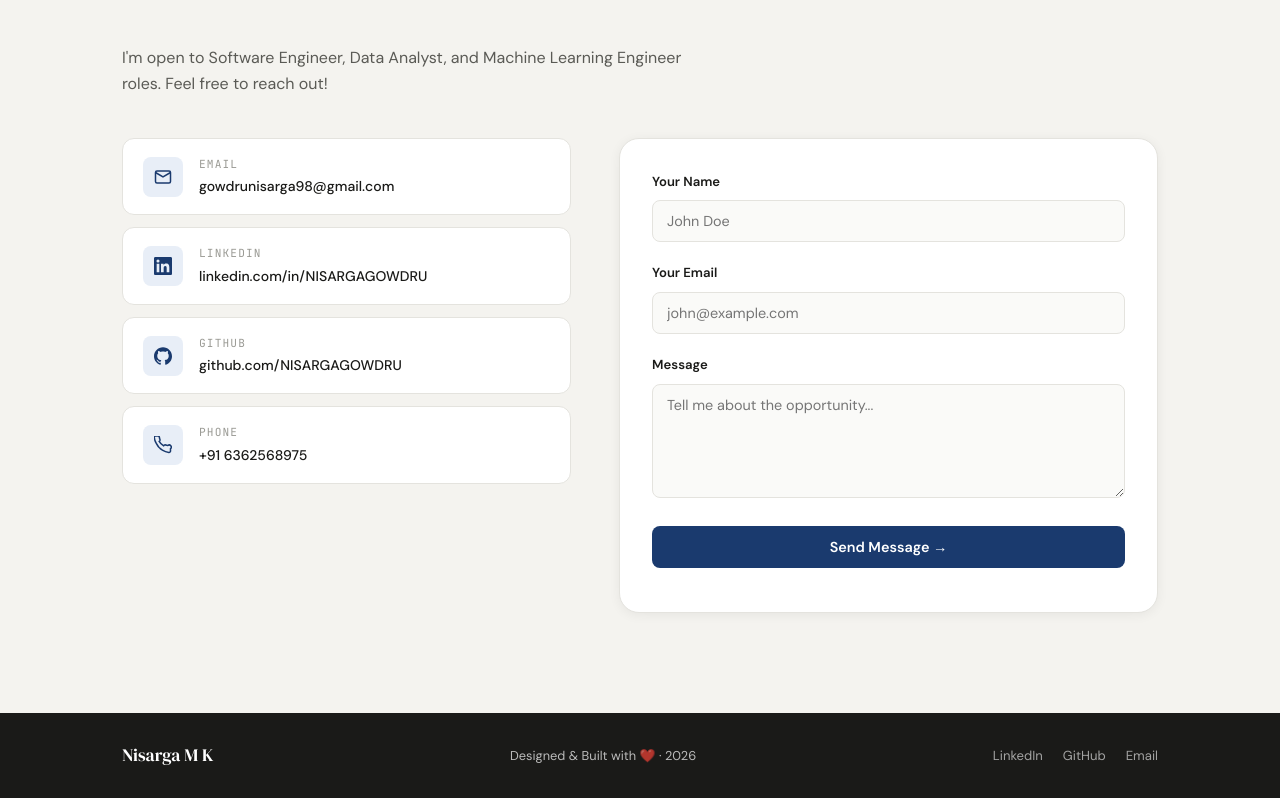
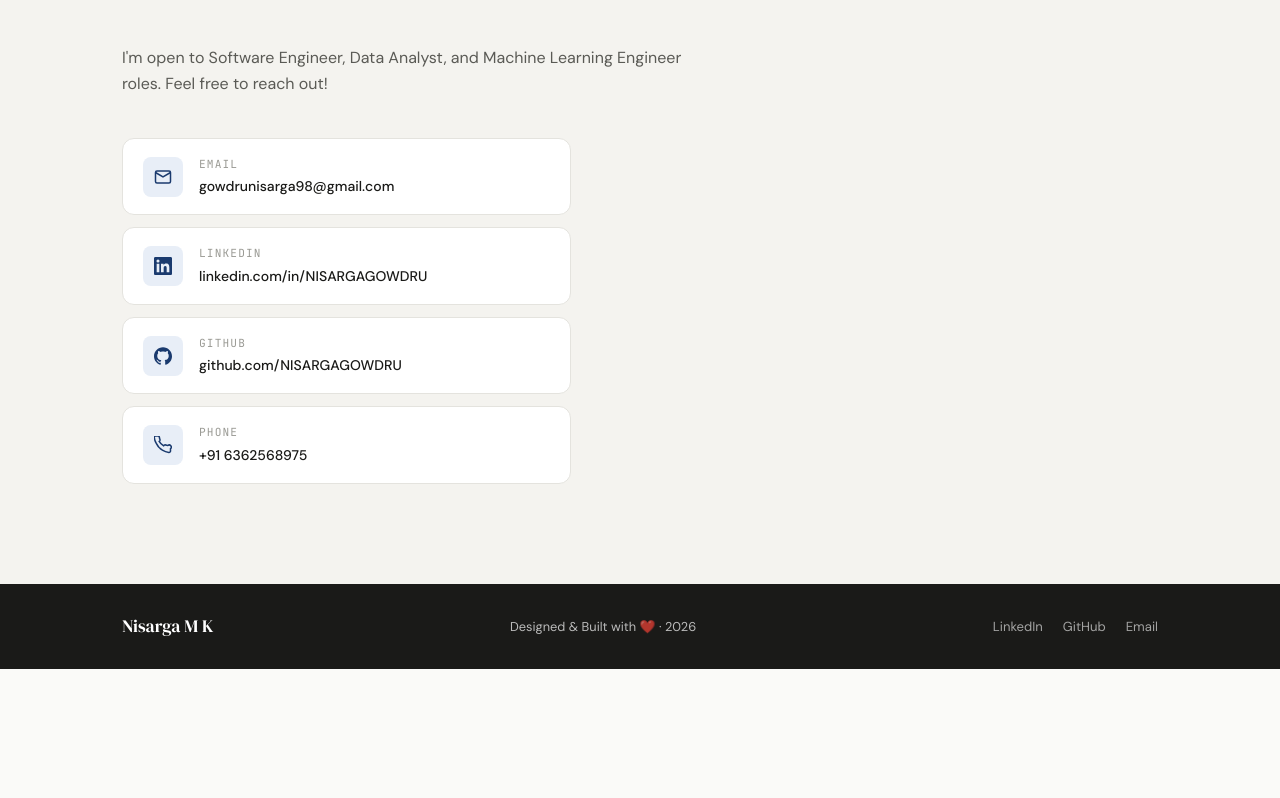
Before and after one commit to NISARGAGOWDRU/nisarga-portfolio, a plain HTML site: page index.html in a window 1280 px wide. Shown: the part 6410-7208 px from the top of the page. After the commit the page ends 7079 px from the top, so only its background shows below. Drawn offline with Linux system fonts and the light colour scheme.

Commit message:
Remove contact form

```diff
--- a/index.html
+++ b/index.html
@@ -453,22 +453,7 @@
             </div>
           </a>
         </div>
-        <form class="contact-form" id="contactForm" name="contact" method="POST" data-netlify="true">
-          <div class="form-group">
-            <label for="name">Your Name</label>
-            <input type="text" id="name" placeholder="John Doe" required />
-          </div>
-          <div class="form-group">
-            <label for="email">Your Email</label>
-            <input type="email" id="email" placeholder="john@example.com" required />
-          </div>
-          <div class="form-group">
-            <label for="message">Message</label>
-            <textarea id="message" rows="5" placeholder="Tell me about the opportunity..." required></textarea>
-          </div>
-          <button type="submit" class="btn-primary full-width">Send Message →</button>
-          <p class="form-note" id="formNote"></p>
-        </form>
+
       </div>
     </div>
   </section>
```
